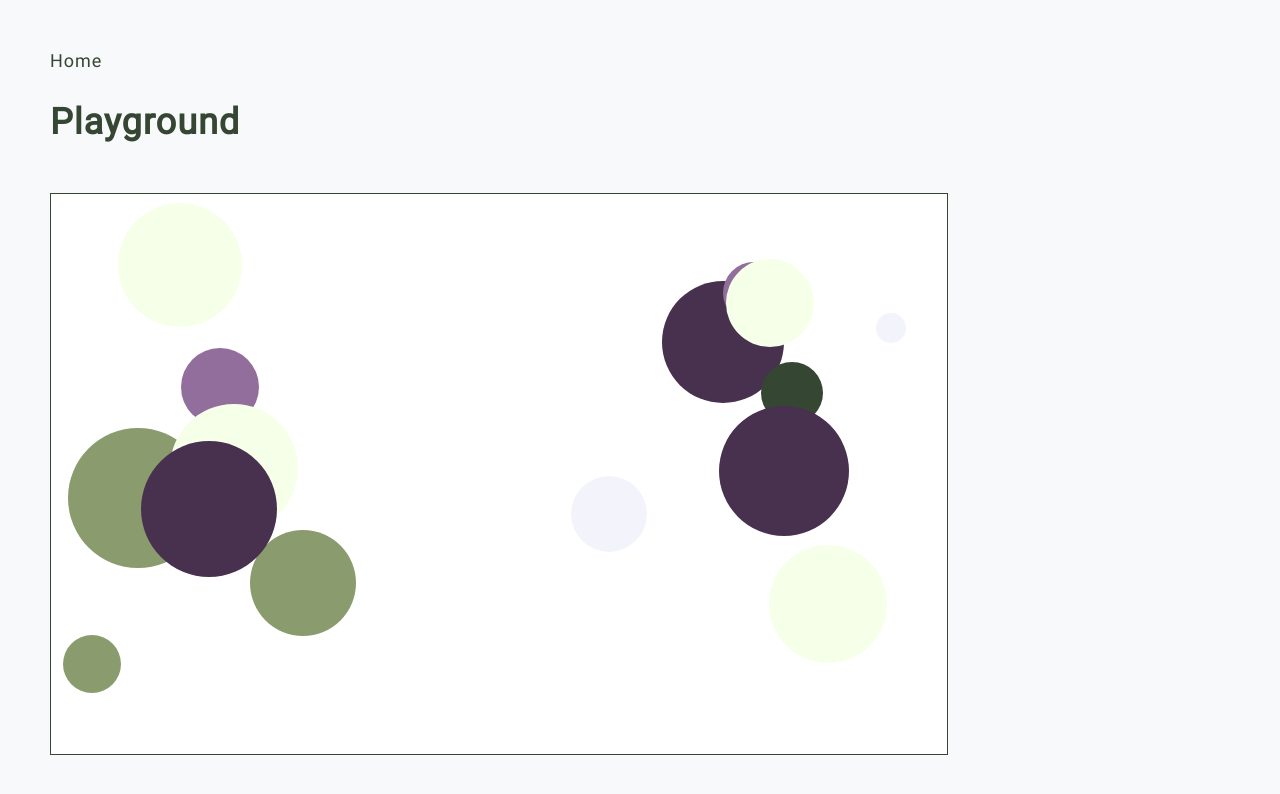
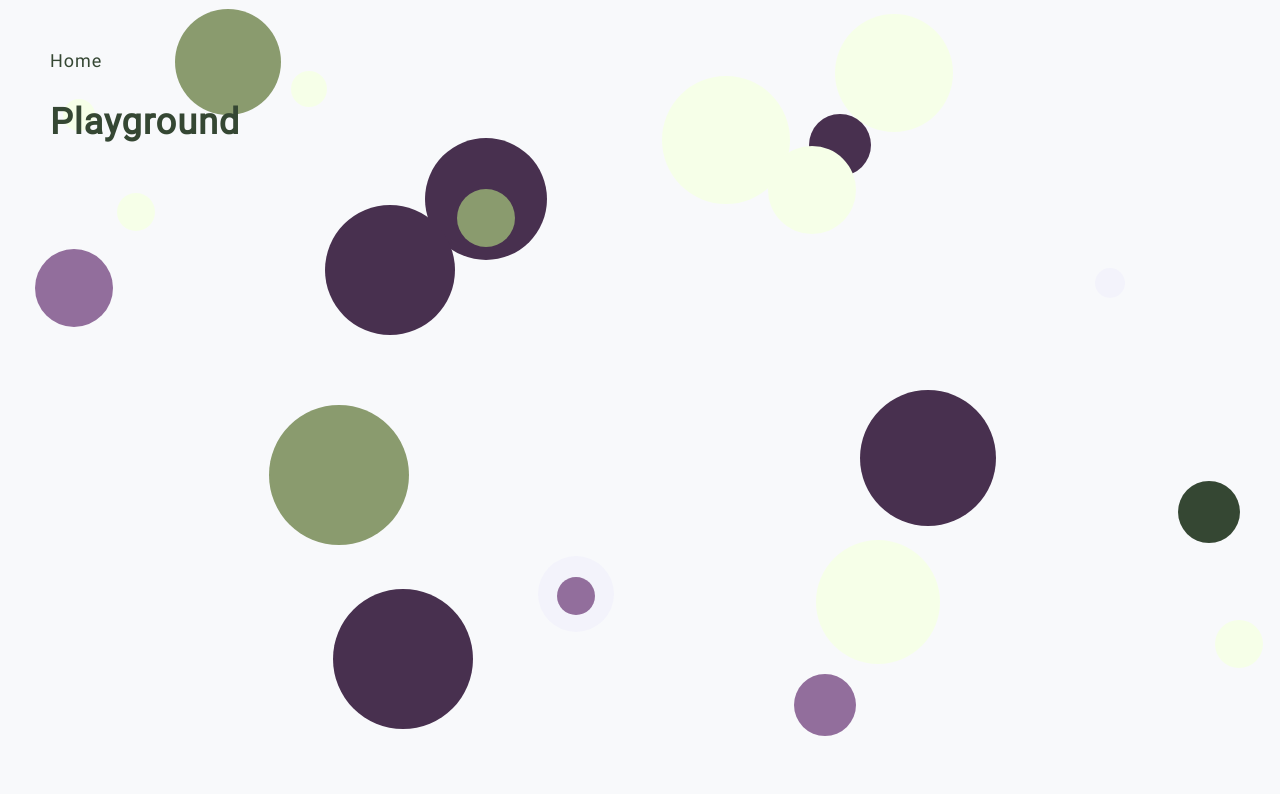
Before and after one commit to levenkovaes/color-picker, a React app: page /playground in a window 1280 px wide. Shown: the top 794 px of the page. Built offline with nearby package versions, Linux system fonts and the light colour scheme.

Commit message:
Style canvas

```diff
--- a/src/assets/scss/input.scss
+++ b/src/assets/scss/input.scss
@@ -18,6 +18,7 @@ body {
   color: var(--dark-green);
   font-size: 18px;
   padding: 50px;
+  overflow: hidden;
 }
 
 #root {
--- a/src/components/features/playground-canvas/PlaygroundCanvas.tsx
+++ b/src/components/features/playground-canvas/PlaygroundCanvas.tsx
@@ -7,8 +7,10 @@ export const PlaygroundCanvas = () => {
   const canvasRef = useRef(null);
 
   const { height, width } = useWindowDimensions();
-  const canvasWidth = (width * 70) / 100;
-  const canvasHeight = (height * 70) / 100;
+  const canvasWidth = width;
+  const canvasHeight = height;
+  // const canvasWidth = (width * 70) / 100;
+  // const canvasHeight = (height * 70) / 100;
 
   useEffect(() => {
     const colors = [
--- a/src/components/features/playground-canvas/styled.tsx
+++ b/src/components/features/playground-canvas/styled.tsx
@@ -5,9 +5,13 @@ export const SCanvas = styled.canvas<{
   width: number;
   height: number;
 }>`
-  margin: 40px 0 0;
+  /* margin: 40px 0 0; */
   /* width: clamp(100px, 100%, 1500px);
   height: clamp(100px, 68vh, 1500px); */
-  border: solid 1px var(--dark-green);
-  background-color: var(--white);
+  /* border: solid 1px var(--dark-green);
+  background-color: var(--white); */
+  z-index: -1;
+  position: absolute;
+  top: 0;
+  left: 0;
 `;
```
